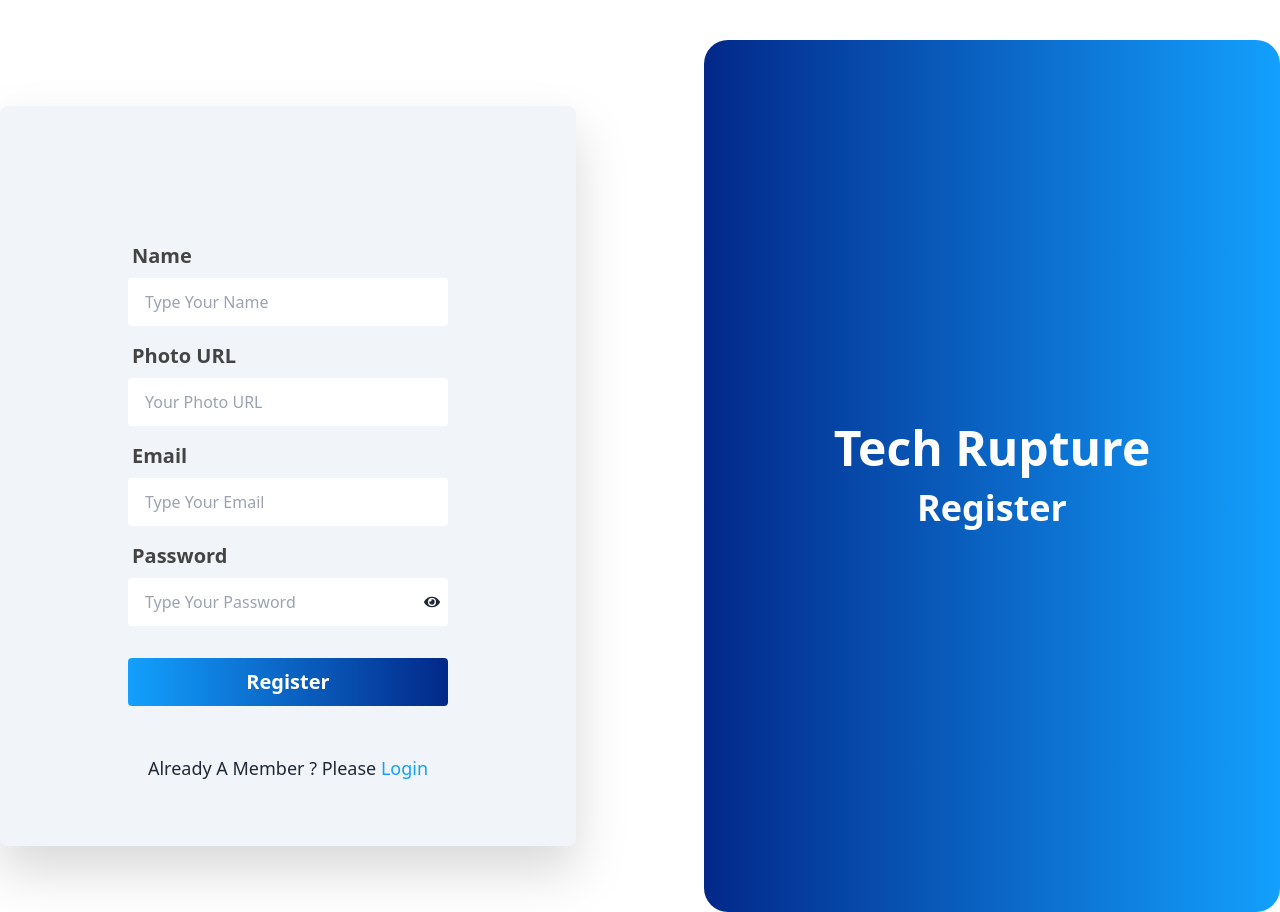
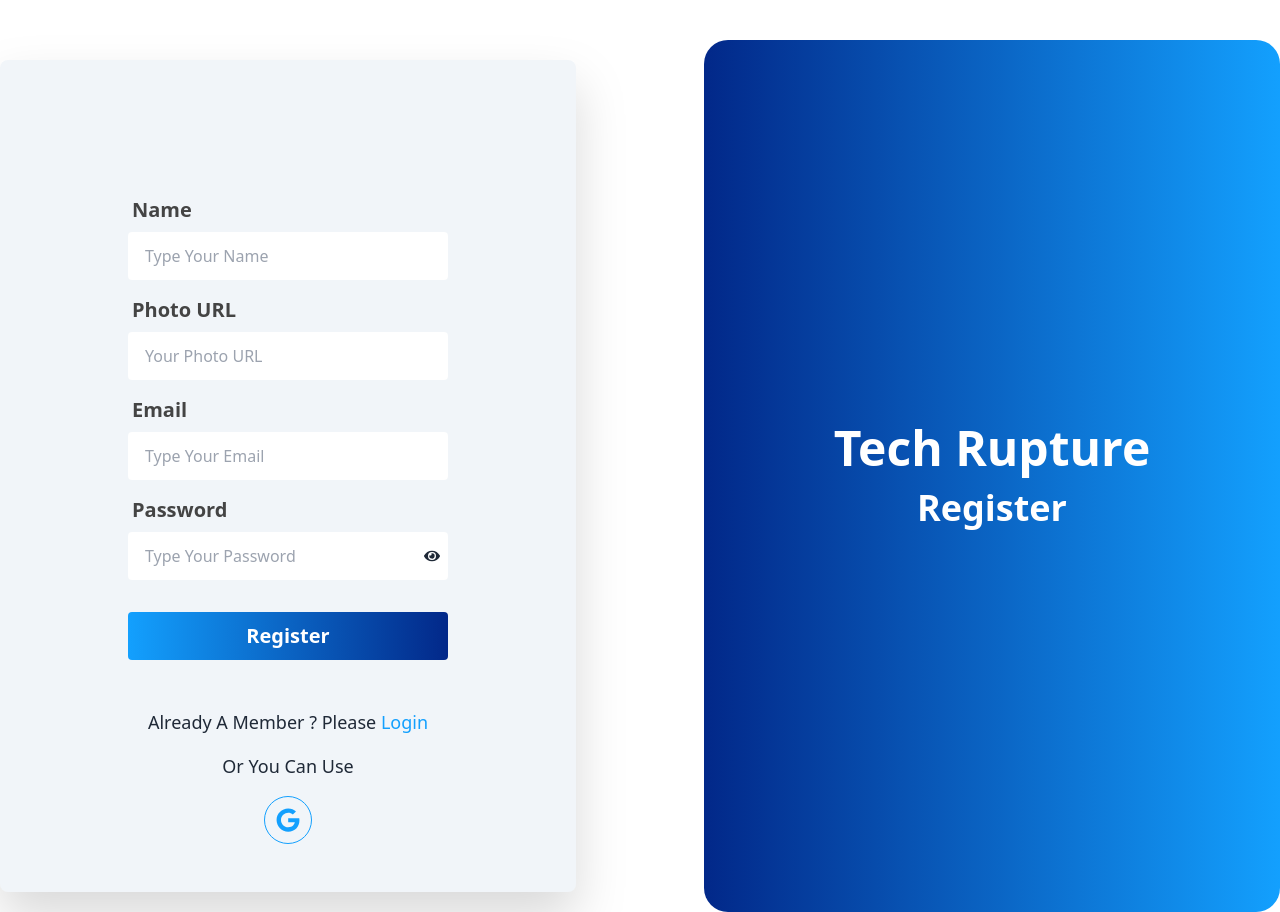
Before and after one commit to mdnoble1/tech-rupture-client, a React (Vite) app: page /register in a window 1280 px wide. Built offline with nearby package versions, Linux system fonts and the light colour scheme; no server answers.

Commit message:
created user in database on social login

```diff
--- a/src/pages/Login/Login.jsx
+++ b/src/pages/Login/Login.jsx
@@ -1,4 +1,4 @@
-import { FaEye, FaEyeSlash, FaGoogle } from "react-icons/fa";
+import { FaEye, FaEyeSlash } from "react-icons/fa";
 
 import Swal from "sweetalert2";
 
@@ -6,9 +6,10 @@
 import useAuth from "../../hooks/useAuth";
 import { useState } from "react";
 import { Helmet } from "react-helmet-async";
+import SocialLogin from "../shared/SocialLogin/SocialLogin";
 
 const Login = () => {
-  const { signInUser, signInWithGoogle } = useAuth();
+  const { signInUser } = useAuth();
   const navigate = useNavigate();
   const location = useLocation();
 
@@ -65,37 +66,37 @@
     event.target.reset();
   };
 
-  const handleLoginWithGoogle = () => {
-    signInWithGoogle()
-      .then(() => {
-        // console.log(result.user);
+  // const handleLoginWithGoogle = () => {
+  //   signInWithGoogle()
+  //     .then(() => {
+  //       // console.log(result.user);
 
-        //sweetalert
-        Swal.fire({
-          icon: "success",
-          title: "User Successfully Logged In !",
-          showClass: {
-            popup: "animate_animated animate_fadeInDown",
-          },
-          hideClass: {
-            popup: "animate_animated animate_fadeOutUp",
-          },
-        });
-        navigate("/");
-      })
-      .catch(() => {
-        Swal.fire({
-          icon: "error",
-          title: "User Credentials Doesn't Match !",
-          showClass: {
-            popup: "animate_animated animate_fadeInDown",
-          },
-          hideClass: {
-            popup: "animate_animated animate_fadeOutUp",
-          },
-        });
-      });
-  };
+  //       //sweetalert
+  //       Swal.fire({
+  //         icon: "success",
+  //         title: "User Successfully Logged In !",
+  //         showClass: {
+  //           popup: "animate_animated animate_fadeInDown",
+  //         },
+  //         hideClass: {
+  //           popup: "animate_animated animate_fadeOutUp",
+  //         },
+  //       });
+  //       navigate("/");
+  //     })
+  //     .catch(() => {
+  //       Swal.fire({
+  //         icon: "error",
+  //         title: "User Credentials Doesn't Match !",
+  //         showClass: {
+  //           popup: "animate_animated animate_fadeInDown",
+  //         },
+  //         hideClass: {
+  //           popup: "animate_animated animate_fadeOutUp",
+  //         },
+  //       });
+  //     });
+
   return (
     <section className="container mx-auto lg:mt-10">
       <Helmet>
@@ -165,13 +166,7 @@
                 <span className="text-[#13a0fe]">Register</span>
               </Link>
             </p>
-            <p className="font-medium text-lg">Or Sign In With</p>
-            <button
-              onClick={handleLoginWithGoogle}
-              className="btn btn-circle btn-outline mt-4 text-[#13a0fe]"
-            >
-              <FaGoogle className="text-2xl"></FaGoogle>
-            </button>
+            <SocialLogin></SocialLogin>
           </div>
         </div>
       </div>
--- a/src/pages/Register/Register.jsx
+++ b/src/pages/Register/Register.jsx
@@ -8,6 +8,7 @@
 import { Helmet } from "react-helmet-async";
 import useAxiosPublic from "../../hooks/useAxiosPublic";
 import Swal from "sweetalert2";
+import SocialLogin from "../shared/SocialLogin/SocialLogin";
 
 const Register = () => {
   const {
@@ -37,23 +38,21 @@
           const userInfo = {
             name: data.name,
             email: data.email,
-
           };
-          axiosPublic.post('/users', userInfo)
-              .then(res => {
+          axiosPublic.post("/users", userInfo).then((res) => {
             if (res.data.insertedId) {
               // console.log('user added to the database')
               // reset();
               Swal.fire({
-                          position: 'center',
-                          icon: 'success',
-                          title: 'User Created Successfully.',
+                position: "center",
+                icon: "success",
+                title: "User Created Successfully.",
                 showConfirmButton: false,
-                          timer: 1500
+                timer: 1500,
               });
-                      navigate('/');
+              navigate("/");
             }
-              })
+          });
         })
         .catch((error) => console.log(error));
     });
@@ -179,6 +178,7 @@
                 <span className="text-[#13a0fe]">Login</span>
               </Link>
             </p>
+            <SocialLogin></SocialLogin>
           </div>
         </div>
         <div className="bg-gradient-to-r from-[#022889] to-[#13a0fe] w-full py-20 lg:py-96 text-center text-white rounded-b-xl lg:rounded-3xl">
--- /dev/null
+++ b/src/pages/shared/SocialLogin/SocialLogin.jsx
@@ -0,0 +1,66 @@
+import Swal from "sweetalert2";
+import useAuth from "../../../hooks/useAuth";
+import { useNavigate } from "react-router-dom";
+import { FaGoogle } from "react-icons/fa";
+import useAxiosPublic from "../../../hooks/useAxiosPublic";
+
+const SocialLogin = () => {
+  const { signInWithGoogle } = useAuth();
+  const navigate = useNavigate();
+  const axiosPublic = useAxiosPublic();
+
+  const handleLoginWithGoogle = () => {
+    signInWithGoogle().then((result) => {
+      // console.log(result.user);
+
+      const userInfo = {
+        name: result.user?.displayName,
+        email: result.user?.email,
+      };
+
+      axiosPublic
+        .post("/users", userInfo)
+        .then((res) => {
+          if (res.data.insertedId) {
+            // console.log('user added to the database')
+            // reset();
+            Swal.fire({
+              position: "center",
+              icon: "success",
+              title: "Successful.",
+              showConfirmButton: false,
+              timer: 1500,
+            });
+            navigate("/");
+          }
+        })
+
+        .catch(() => {
+          Swal.fire({
+            icon: "error",
+            title: "User Credentials Doesn't Match !",
+            showClass: {
+              popup: "animate_animated animate_fadeInDown",
+            },
+            hideClass: {
+              popup: "animate_animated animate_fadeOutUp",
+            },
+          });
+        });
+    });
+  };
+
+  return (
+    <div>
+      <p className="font-medium text-lg">Or You Can Use</p>
+      <button
+        onClick={handleLoginWithGoogle}
+        className="btn btn-circle btn-outline mt-4 text-[#13a0fe]"
+      >
+        <FaGoogle className="text-2xl"></FaGoogle>
+      </button>
+    </div>
+  );
+};
+
+export default SocialLogin;
```
Lines whose indentation alone changed are shown as unchanged.
